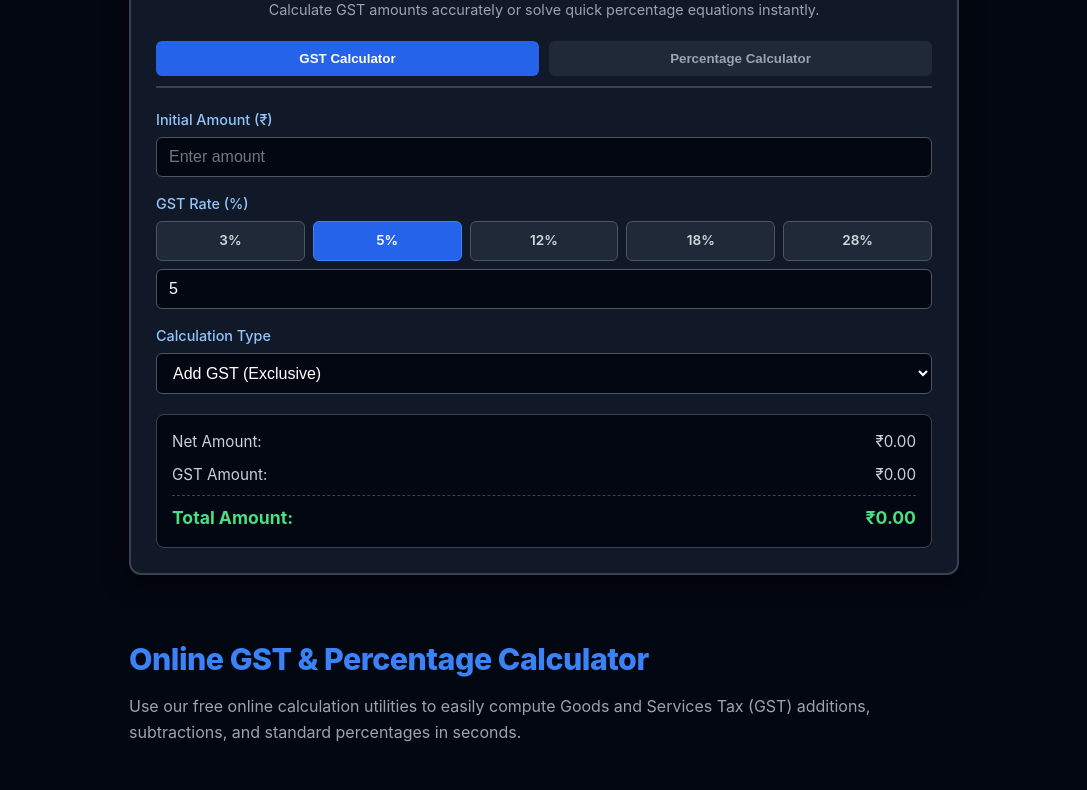
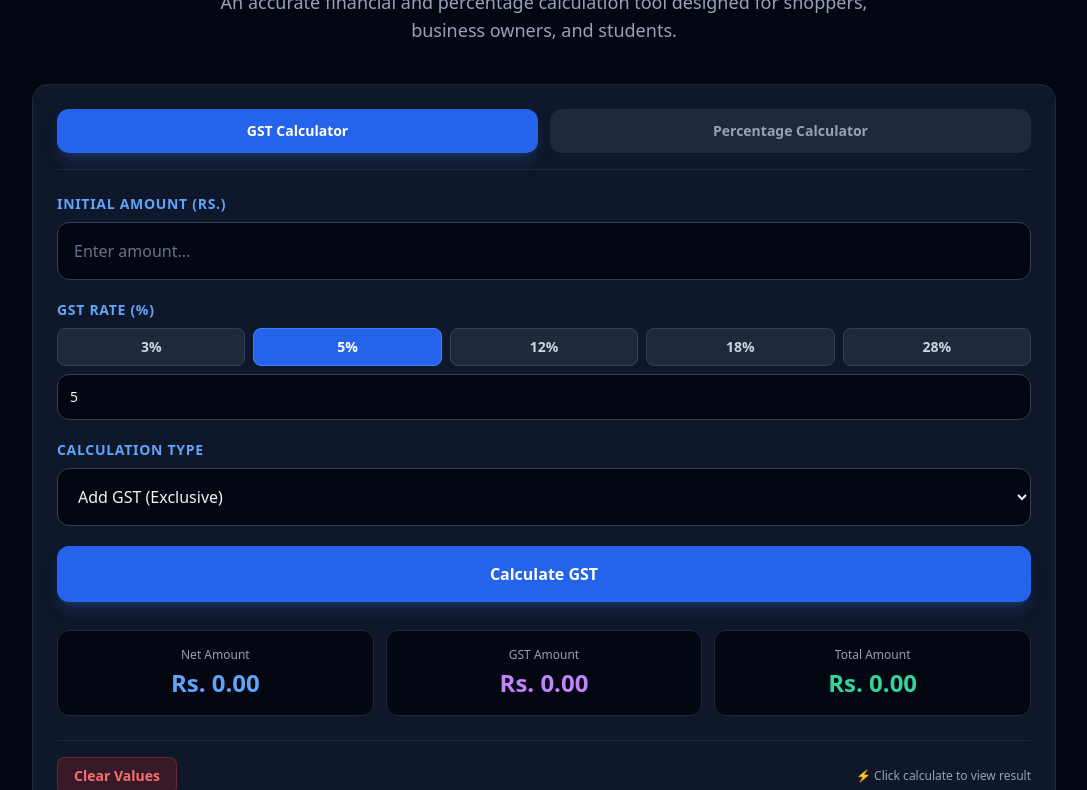
Before and after one commit to raunideep/alpha_gst_and_percentage_calculator, a plain HTML site: page index.html in a window 1280 px wide. Shown: the part 104-894 px from the top of the page, without its empty margins (96-1183 px from the left). Drawn offline with nearby package versions, Linux system fonts and the light colour scheme.

Commit message:
Update index.html

```diff
--- a/index.html
+++ b/index.html
@@ -3,278 +3,223 @@
 <head>
     <meta charset="UTF-8">
     <meta name="viewport" content="width=device-width, initial-scale=1.0">
-    <title>GST & Percentage Calculator</title>
+    <title>Free GST & Percentage Calculator Online</title>
+    <meta name="description" content="Calculate GST additions, removals, and quick percentage equations instantly with our accurate online GST and Percentage Calculator tool.">
     <meta name="keywords" content="gst calculator, percentage calculator, online gst calculator, calc percentage, online utility tools">
-    <style>
-      body {
-        margin: 0;
-        padding: 0;
-        background: #030712;
-      }
-      .calc-tool-wrapper {
-        display: flex;
-        flex-direction: column !important;
-        align-items: center !important;
-        justify-content: center;
-        gap: 30px;
-        max-width: 850px;
-        margin: 0 auto;
-        padding: 20px 10px;
-        box-sizing: border-box;
-        background: #030712;
-        color: #c9d1d9;
-        font-family: -apple-system, BlinkMacSystemFont, 'Segoe UI', Roboto, Helvetica, Arial, sans-serif;
-        line-height: 1.6;
-      }
+    <script src="https://cdn.tailwindcss.com"></script>
+</head>
+<body class="bg-[#030712] text-[#c9d1d9] font-sans antialiased min-h-screen p-4 md:p-8">
 
-      .tool-box-container {
-        width: 100%;
-        max-width: 100%;
-        border-radius: 12px;
-        box-shadow: 0 8px 24px rgba(0,0,0,0.6);
-        background: #111827;
-        border: 2px solid #374151;
-        box-sizing: border-box;
-        padding: 25px;
-      }
+<div class="max-w-5xl mx-auto space-y-10">
 
-      .tabs-header {
-        display: flex;
-        gap: 10px;
-        margin-bottom: 20px;
-        border-bottom: 2px solid #374151;
-        padding-bottom: 10px;
-      }
+<!-- Header Section -->
+<header class="text-center space-y-3">
+    <h1 class="text-3xl md:text-5xl font-extrabold text-[#3b82f6] tracking-tight">GST & Percentage Calculator</h1>
+    <p class="text-slate-400 text-base md:text-lg max-w-2xl mx-auto">An accurate financial and percentage calculation tool designed for shoppers, business owners, and students.</p>
+</header>
 
-      .tab-btn {
-        flex: 1;
-        background: #1f2937;
-        color: #9ca3af;
-        border: none;
-        padding: 10px;
-        font-weight: 600;
-        border-radius: 6px;
-        cursor: pointer;
-        transition: all 0.3s ease;
-      }
+<!-- Tool Interface Card -->
+<div class="bg-slate-900 border border-slate-800 rounded-2xl p-4 md:p-6 shadow-2xl space-y-6">
 
-      .tab-btn.active {
-        background: #2563eb;
-        color: white;
-      }
-
-      .calc-section {
-        display: none;
-      }
-
-      .calc-section.active {
-        display: block;
-      }
-
-      .form-group {
-        margin-bottom: 15px;
-      }
-
-      .form-group label {
-        display: block;
-        font-size: 0.9rem;
-        color: #93c5fd;
-        margin-bottom: 6px;
-        font-weight: 500;
-      }
-
-      .form-control {
-        width: 100%;
-        padding: 10px 12px;
-        background: #030712;
-        border: 1px solid #4b5563;
-        border-radius: 6px;
-        color: #fff;
-        font-size: 1rem;
-        box-sizing: border-box;
-      }
-
-      .form-control:focus {
-        border-color: #3b82f6;
-        outline: none;
-      }
-
-      .gst-btns {
-        display: flex;
-        gap: 8px;
-        flex-wrap: wrap;
-        margin-top: 5px;
-      }
-
-      .gst-chip {
-        flex: 1;
-        background: #1f2937;
-        border: 1px solid #4b5563;
-        color: #d1d5db;
-        padding: 8px;
-        text-align: center;
-        border-radius: 6px;
-        cursor: pointer;
-        font-size: 0.85rem;
-        font-weight: 600;
-        transition: 0.2s;
-      }
-
-      .gst-chip.selected {
-        background: #2563eb;
-        border-color: #3b82f6;
-        color: white;
-      }
-
-      .result-box {
-        margin-top: 20px;
-        background: #030712;
-        border: 1px solid #374151;
-        border-radius: 8px;
-        padding: 15px;
-      }
-
-      .result-row {
-        display: flex;
-        justify-content: space-between;
-        margin-bottom: 8px;
-        font-size: 0.95rem;
-      }
-
-      .result-row:last-child {
-        margin-bottom: 0;
-        border-top: 1px dashed #374151;
-        padding-top: 8px;
-        font-weight: 700;
-        color: #4ade80;
-        font-size: 1.1rem;
-      }
-
-      .content-container {
-        width: 100%;
-        max-width: 100%;
-        box-sizing: border-box;
-        padding-top: 10px;
-      }
-    </style>
-</head>
-<body>
-
-<div class="calc-tool-wrapper">
-    <div class="tool-box-container">
-        <h2 style="color: #3b82f6; font-size: 1.6rem; font-weight: 700; margin-top: 0; margin-bottom: 10px; text-align: center;">GST & Percentage Calculator</h2>
-        <p style="color: #9ca3af; font-size: 0.9rem; text-align: center; margin-bottom: 20px;">Calculate GST amounts accurately or solve quick percentage equations instantly.</p>
-
-        <div class="tabs-header">
-            <button class="tab-btn active" onclick="switchTab('gst')">GST Calculator</button>
-            <button class="tab-btn" onclick="switchTab('percentage')">Percentage Calculator</button>
+    <!-- Tabs Header -->
+    <div class="flex gap-3 border-b border-slate-800 pb-4">
+        <button id="btnGst" onclick="switchTab('gst')" class="flex-1 py-3 px-4 rounded-xl font-bold text-sm transition-all bg-blue-600 text-white shadow-lg shadow-blue-500/20 cursor-pointer">GST Calculator</button>
+        <button id="btnPercentage" onclick="switchTab('percentage')" class="flex-1 py-3 px-4 rounded-xl font-bold text-sm transition-all bg-slate-800 text-slate-400 hover:text-slate-200 cursor-pointer">Percentage Calculator</button>
     </div>
 
-        <div id="gst-tab" class="calc-section active">
-            <div class="form-group">
-                <label>Initial Amount (₹)</label>
-                <input type="number" id="gst-amount" class="form-control" placeholder="Enter amount" oninput="calculateGST()">
+    <!-- GST Calculator Section -->
+    <div id="gstTab" class="space-y-5">
+        <div class="space-y-2">
+            <label class="text-xs md:text-sm font-semibold text-blue-400 uppercase tracking-wider block">Initial Amount (Rs.)</label>
+            <input type="number" id="gstAmount" placeholder="Enter amount..."
+                class="w-full bg-[#030712] border border-slate-700 rounded-xl p-4 text-slate-100 placeholder-slate-500 focus:outline-none focus:border-blue-500 transition-all text-base">
         </div>
 
-            <div class="form-group">
-                <label>GST Rate (%)</label>
-                <div class="gst-btns">
-                    <div class="gst-chip" onclick="setGST(3)">3%</div>
-                    <div class="gst-chip selected" onclick="setGST(5)">5%</div>
-                    <div class="gst-chip" onclick="setGST(12)">12%</div>
-                    <div class="gst-chip" onclick="setGST(18)">18%</div>
-                    <div class="gst-chip" onclick="setGST(28)">28%</div>
+        <div class="space-y-2">
+            <label class="text-xs md:text-sm font-semibold text-blue-400 uppercase tracking-wider block">GST Rate (%)</label>
+            <div class="grid grid-cols-5 gap-2">
+                <button type="button" onclick="setGST(3)" class="gst-chip py-2 bg-slate-800 border border-slate-700 hover:border-blue-500 rounded-lg font-semibold text-sm transition-all text-slate-300 cursor-pointer">3%</button>
+                <button type="button" onclick="setGST(5)" class="gst-chip py-2 bg-blue-600 border border-blue-500 rounded-lg font-semibold text-sm transition-all text-white cursor-pointer">5%</button>
+                <button type="button" onclick="setGST(12)" class="gst-chip py-2 bg-slate-800 border border-slate-700 hover:border-blue-500 rounded-lg font-semibold text-sm transition-all text-slate-300 cursor-pointer">12%</button>
+                <button type="button" onclick="setGST(18)" class="gst-chip py-2 bg-slate-800 border border-slate-700 hover:border-blue-500 rounded-lg font-semibold text-sm transition-all text-slate-300 cursor-pointer">18%</button>
+                <button type="button" onclick="setGST(28)" class="gst-chip py-2 bg-slate-800 border border-slate-700 hover:border-blue-500 rounded-lg font-semibold text-sm transition-all text-slate-300 cursor-pointer">28%</button>
             </div>
-                <input type="number" id="custom-gst" class="form-control" style="margin-top: 8px;" placeholder="Or enter custom %" value="5" oninput="setCustomGST()">
+            <input type="number" id="customGst" value="5" placeholder="Or enter custom rate %" oninput="setCustomGST()"
+                class="w-full bg-[#030712] border border-slate-700 rounded-xl p-3 text-slate-100 placeholder-slate-500 focus:outline-none focus:border-blue-500 transition-all text-sm mt-2">
         </div>
 
-            <div class="form-group">
-                <label>Calculation Type</label>
-                <select id="gst-type" class="form-control" onchange="calculateGST()">
+        <div class="space-y-2">
+            <label class="text-xs md:text-sm font-semibold text-blue-400 uppercase tracking-wider block">Calculation Type</label>
+            <select id="gstType" class="w-full bg-[#030712] border border-slate-700 rounded-xl p-4 text-slate-100 focus:outline-none focus:border-blue-500 transition-all text-base cursor-pointer">
                 <option value="add">Add GST (Exclusive)</option>
                 <option value="remove">Remove GST (Inclusive)</option>
             </select>
         </div>
 
-            <div class="result-box">
-                <div class="result-row"><span>Net Amount:</span> <span id="net-val">₹0.00</span></div>
-                <div class="result-row"><span>GST Amount:</span> <span id="gst-val">₹0.00</span></div>
-                <div class="result-row"><span>Total Amount:</span> <span id="total-val">₹0.00</span></div>
+        <!-- Calculate Button for GST -->
+        <button type="button" onclick="calculateGST()" class="w-full py-4 bg-blue-600 hover:bg-blue-500 text-white rounded-xl font-bold text-base transition-all shadow-lg shadow-blue-500/20 cursor-pointer">Calculate GST</button>
+
+        <!-- GST Results Grid -->
+        <div class="grid grid-cols-1 md:grid-cols-3 gap-3 pt-2">
+            <div class="bg-[#030712] border border-slate-800 p-4 rounded-xl text-center">
+                <span class="text-slate-400 text-xs block mb-1">Net Amount</span>
+                <p id="netVal" class="text-2xl font-bold text-blue-400">Rs. 0.00</p>
             </div>
+            <div class="bg-[#030712] border border-slate-800 p-4 rounded-xl text-center">
+                <span class="text-slate-400 text-xs block mb-1">GST Amount</span>
+                <p id="gstVal" class="text-2xl font-bold text-purple-400">Rs. 0.00</p>
             </div>
-
-        <div id="percentage-tab" class="calc-section">
-            <div class="form-group">
-                <label>What is</label>
-                <div style="display: flex; gap: 10px;">
-                    <input type="number" id="p-val1" class="form-control" placeholder="e.g. 20" oninput="calculatePercentage()">
-                    <span style="align-self: center; color: #9ca3af; font-weight: 600;">% of</span>
-                    <input type="number" id="p-val2" class="form-control" placeholder="e.g. 500" oninput="calculatePercentage()">
-                </div>
-            </div>
-
-            <div class="result-box">
-                <div class="result-row"><span>Percentage Result:</span> <span id="p-result">0.00</span></div>
-                <div class="result-row"><span>Value After Adding (%+):</span> <span id="p-add-val">0.00</span></div>
-                <div class="result-row"><span>Value After Subtracting (%-):</span> <span id="p-sub-val">0.00</span></div>
+            <div class="bg-[#030712] border border-slate-800 p-4 rounded-xl text-center">
+                <span class="text-slate-400 text-xs block mb-1">Total Amount</span>
+                <p id="totalVal" class="text-2xl font-bold text-emerald-400">Rs. 0.00</p>
             </div>
         </div>
     </div>
 
-    <div class="content-container">
-        <header style="margin-bottom: 25px;">
-            <h1 style="color: #3b82f6; font-size: 1.9rem; font-weight: 800; margin-bottom: 10px; letter-spacing: -0.5px;">Online GST & Percentage Calculator</h1>
-            <p style="font-size: 1rem; color: #9ca3af; margin-top: 0;">Use our free online calculation utilities to easily compute Goods and Services Tax (GST) additions, subtractions, and standard percentages in seconds.</p>
-        </header>
+    <!-- Percentage Calculator Section -->
+    <div id="percentageTab" class="space-y-5 hidden">
+        <div class="grid grid-cols-1 md:grid-cols-2 gap-4">
+            <div class="space-y-2">
+                <label class="text-xs md:text-sm font-semibold text-blue-400 uppercase tracking-wider block">Percentage (%)</label>
+                <input type="number" id="pVal1" placeholder="e.g. 15"
+                    class="w-full bg-[#030712] border border-slate-700 rounded-xl p-4 text-slate-100 placeholder-slate-500 focus:outline-none focus:border-blue-500 transition-all text-base">
+            </div>
+            <div class="space-y-2">
+                <label class="text-xs md:text-sm font-semibold text-blue-400 uppercase tracking-wider block">Base Value</label>
+                <input type="number" id="pVal2" placeholder="e.g. 1000"
+                    class="w-full bg-[#030712] border border-slate-700 rounded-xl p-4 text-slate-100 placeholder-slate-500 focus:outline-none focus:border-blue-500 transition-all text-base">
             </div>
         </div>
 
+        <!-- Calculate Button for Percentage -->
+        <button type="button" onclick="calculatePercentage()" class="w-full py-4 bg-blue-600 hover:bg-blue-500 text-white rounded-xl font-bold text-base transition-all shadow-lg shadow-blue-500/20 cursor-pointer">Calculate Percentage</button>
+
+        <!-- Percentage Results Grid -->
+        <div class="grid grid-cols-1 md:grid-cols-3 gap-3 pt-2">
+            <div class="bg-[#030712] border border-slate-800 p-4 rounded-xl text-center">
+                <span class="text-slate-400 text-xs block mb-1">Percentage Result</span>
+                <p id="pResult" class="text-2xl font-bold text-blue-400">0.00</p>
+            </div>
+            <div class="bg-[#030712] border border-slate-800 p-4 rounded-xl text-center">
+                <span class="text-slate-400 text-xs block mb-1">Value After Adding (%+)</span>
+                <p id="pAddVal" class="text-2xl font-bold text-emerald-400">0.00</p>
+            </div>
+            <div class="bg-[#030712] border border-slate-800 p-4 rounded-xl text-center">
+                <span class="text-slate-400 text-xs block mb-1">Value After Subtracting (%-)</span>
+                <p id="pSubVal" class="text-2xl font-bold text-rose-400">0.00</p>
+            </div>
+        </div>
+    </div>
+
+    <!-- Footer Controls inside Card -->
+    <div class="flex flex-col sm:flex-row justify-between items-center gap-3 border-t border-slate-800 pt-4">
+        <button type="button" onclick="clearFields()" class="w-full sm:w-auto px-4 py-2 bg-red-600/20 hover:bg-red-600/30 text-red-400 border border-red-500/30 rounded-lg text-sm font-semibold transition-all cursor-pointer">Clear Values</button>
+        <span class="text-xs text-slate-400 font-medium">⚡ Click calculate to view result</span>
+    </div>
+
+</div>
+
+<!-- SEO Content Section -->
+<article class="bg-slate-900 border border-slate-800 rounded-2xl p-6 md:p-8 space-y-8 text-slate-300">
+
+<section class="space-y-3">
+    <h2 class="text-2xl font-bold text-blue-400">Why Use an Online GST & Percentage Calculator?</h2>
+    <p class="leading-relaxed">Performing tax computations or solving math percentages manually can lead to unexpected errors in billing and accounting. This free online utility provides high accuracy for adding or removing Goods and Services Tax (GST) as well as computing standard mathematical percentages instantly inside your browser.</p>
+</section>
+
+<section class="space-y-4">
+    <h2 class="text-2xl font-bold text-blue-400">Key Features of the Tool</h2>
+    <ul class="space-y-3">
+        <li class="flex items-start gap-3 bg-[#030712] p-3 rounded-lg border border-slate-800">
+            <span class="text-emerald-400 font-bold">✔</span>
+            <div><strong class="text-white">Dual Mode Dashboard:</strong> Switch between full GST tax breakdowns and generic percentage formulas effortlessly.</div>
+        </li>
+        <li class="flex items-start gap-3 bg-[#030712] p-3 rounded-lg border border-slate-800">
+            <span class="text-emerald-400 font-bold">✔</span>
+            <div><strong class="text-white">Inclusive & Exclusive GST:</strong> Seamlessly add GST to base costs or extract tax components from inclusive totals.</div>
+        </li>
+        <li class="flex items-start gap-3 bg-[#030712] p-3 rounded-lg border border-slate-800">
+            <span class="text-emerald-400 font-bold">✔</span>
+            <div><strong class="text-white">Complete Sum Analysis:</strong> Percentage calculator directly delivers the percentage value, added value (%+), and subtracted value (%-).</div>
+        </li>
+    </ul>
+</section>
+
+<section class="space-y-4">
+    <h2 class="text-2xl font-bold text-blue-400">Frequently Asked Questions (FAQ)</h2>
+
+    <div class="space-y-4">
+        <div class="bg-[#030712] border-l-4 border-blue-500 p-4 rounded-r-lg border-y border-r border-slate-800">
+            <h3 class="text-blue-300 font-semibold mb-1">Q1: What is Exclusive vs Inclusive GST?</h3>
+            <p class="text-sm text-slate-400">Exclusive GST means tax is added on top of the net product price. Inclusive GST means the total invoice amount already contains the tax component.</p>
+        </div>
+
+        <div class="bg-[#030712] border-l-4 border-blue-500 p-4 rounded-r-lg border-y border-r border-slate-800">
+            <h3 class="text-blue-300 font-semibold mb-1">Q2: Is my calculation data private?</h3>
+            <p class="text-sm text-slate-400">Yes, 100%. All computations run locally inside your device browser using JavaScript without transmitting any financial numbers to external servers.</p>
+        </div>
+    </div>
+</section>
+
+</article>
+</div>
+
+<!-- JavaScript Logic -->
 <script>
 let currentGST = 5;
 
-    function switchTab(tabName) {
-        document.querySelectorAll('.tab-btn').forEach(btn => btn.classList.remove('active'));
-        document.querySelectorAll('.calc-section').forEach(sec => sec.classList.remove('active'));
+function switchTab(tab) {
+    const btnGst = document.getElementById('btnGst');
+    const btnPercentage = document.getElementById('btnPercentage');
+    const gstTab = document.getElementById('gstTab');
+    const percentageTab = document.getElementById('percentageTab');
 
-        if (tabName === 'gst') {
-            document.querySelectorAll('.tab-btn')[0].classList.add('active');
-            document.getElementById('gst-tab').classList.add('active');
+    if (tab === 'gst') {
+        gstTab.classList.remove('hidden');
+        percentageTab.classList.add('hidden');
+        btnGst.className = "flex-1 py-3 px-4 rounded-xl font-bold text-sm transition-all bg-blue-600 text-white shadow-lg shadow-blue-500/20 cursor-pointer";
+        btnPercentage.className = "flex-1 py-3 px-4 rounded-xl font-bold text-sm transition-all bg-slate-800 text-slate-400 hover:text-slate-200 cursor-pointer";
     } else {
-            document.querySelectorAll('.tab-btn')[1].classList.add('active');
-            document.getElementById('percentage-tab').classList.add('active');
+        gstTab.classList.add('hidden');
+        percentageTab.classList.remove('hidden');
+        btnPercentage.className = "flex-1 py-3 px-4 rounded-xl font-bold text-sm transition-all bg-blue-600 text-white shadow-lg shadow-blue-500/20 cursor-pointer";
+        btnGst.className = "flex-1 py-3 px-4 rounded-xl font-bold text-sm transition-all bg-slate-800 text-slate-400 hover:text-slate-200 cursor-pointer";
     }
 }
 
 function setGST(val) {
     currentGST = val;
-        document.getElementById('custom-gst').value = val;
-        document.querySelectorAll('.gst-chip').forEach(chip => {
-            if(chip.textContent.includes(val + '%')) {
-                chip.classList.add('selected');
-            } else {
-                chip.classList.remove('selected');
-            }
-        });
-        calculateGST();
+    document.getElementById('customGst').value = val;
+    updateChipUI(val);
 }
 
 function setCustomGST() {
-        let val = parseFloat(document.getElementById('custom-gst').value);
-        if(!isNaN(val)) {
+    let val = parseFloat(document.getElementById('customGst').value);
+    if (!isNaN(val)) {
         currentGST = val;
-            document.querySelectorAll('.gst-chip').forEach(chip => chip.classList.remove('selected'));
-            calculateGST();
+        updateChipUI(null);
     }
 }
 
+function updateChipUI(val) {
+    const chips = document.querySelectorAll('.gst-chip');
+    chips.forEach(chip => {
+        if (val !== null && chip.textContent.trim() === val + '%') {
+            chip.className = "gst-chip py-2 bg-blue-600 border border-blue-500 rounded-lg font-semibold text-sm transition-all text-white cursor-pointer";
+        } else {
+            chip.className = "gst-chip py-2 bg-slate-800 border border-slate-700 hover:border-blue-500 rounded-lg font-semibold text-sm transition-all text-slate-300 cursor-pointer";
+        }
+    });
+}
+
 function calculateGST() {
-        let amount = parseFloat(document.getElementById('gst-amount').value);
-        let type = document.getElementById('gst-type').value;
+    const amount = parseFloat(document.getElementById('gstAmount').value);
+    const type = document.getElementById('gstType').value;
 
     if (isNaN(amount) || amount <= 0) {
-            document.getElementById('net-val').textContent = '₹0.00';
-            document.getElementById('gst-val').textContent = '₹0.00';
-            document.getElementById('total-val').textContent = '₹0.00';
+        document.getElementById('netVal').innerText = 'Rs. 0.00';
+        document.getElementById('gstVal').innerText = 'Rs. 0.00';
+        document.getElementById('totalVal').innerText = 'Rs. 0.00';
         return;
     }
 
@@ -290,29 +235,41 @@
         gstAmount = total - net;
     }
 
-        document.getElementById('net-val').textContent = '₹' + net.toFixed(2);
-        document.getElementById('gst-val').textContent = '₹' + gstAmount.toFixed(2);
-        document.getElementById('total-val').textContent = '₹' + total.toFixed(2);
+    document.getElementById('netVal').innerText = 'Rs. ' + net.toFixed(2);
+    document.getElementById('gstVal').innerText = 'Rs. ' + gstAmount.toFixed(2);
+    document.getElementById('totalVal').innerText = 'Rs. ' + total.toFixed(2);
 }
 
 function calculatePercentage() {
-        let p = parseFloat(document.getElementById('p-val1').value);
-        let base = parseFloat(document.getElementById('p-val2').value);
+    const p = parseFloat(document.getElementById('pVal1').value);
+    const base = parseFloat(document.getElementById('pVal2').value);
 
     if (isNaN(p) || isNaN(base)) {
-            document.getElementById('p-result').textContent = '0.00';
-            document.getElementById('p-add-val').textContent = '0.00';
-            document.getElementById('p-sub-val').textContent = '0.00';
+        document.getElementById('pResult').innerText = '0.00';
+        document.getElementById('pAddVal').innerText = '0.00';
+        document.getElementById('pSubVal').innerText = '0.00';
         return;
     }
 
-        let result = (p * base) / 100;
-        let addedVal = base + result;
-        let subVal = base - result;
+    const result = (p * base) / 100;
+    const added = base + result;
+    const subbed = base - result;
 
-        document.getElementById('p-result').textContent = result.toFixed(2);
-        document.getElementById('p-add-val').textContent = addedVal.toFixed(2);
-        document.getElementById('p-sub-val').textContent = subVal.toFixed(2);
+    document.getElementById('pResult').innerText = result.toFixed(2);
+    document.getElementById('pAddVal').innerText = added.toFixed(2);
+    document.getElementById('pSubVal').innerText = subbed.toFixed(2);
+}
+
+function clearFields() {
+    document.getElementById('gstAmount').value = '';
+    document.getElementById('pVal1').value = '';
+    document.getElementById('pVal2').value = '';
+    document.getElementById('netVal').innerText = 'Rs. 0.00';
+    document.getElementById('gstVal').innerText = 'Rs. 0.00';
+    document.getElementById('totalVal').innerText = 'Rs. 0.00';
+    document.getElementById('pResult').innerText = '0.00';
+    document.getElementById('pAddVal').innerText = '0.00';
+    document.getElementById('pSubVal').innerText = '0.00';
 }
 </script>
 
```
Lines whose indentation alone changed are shown as unchanged.
